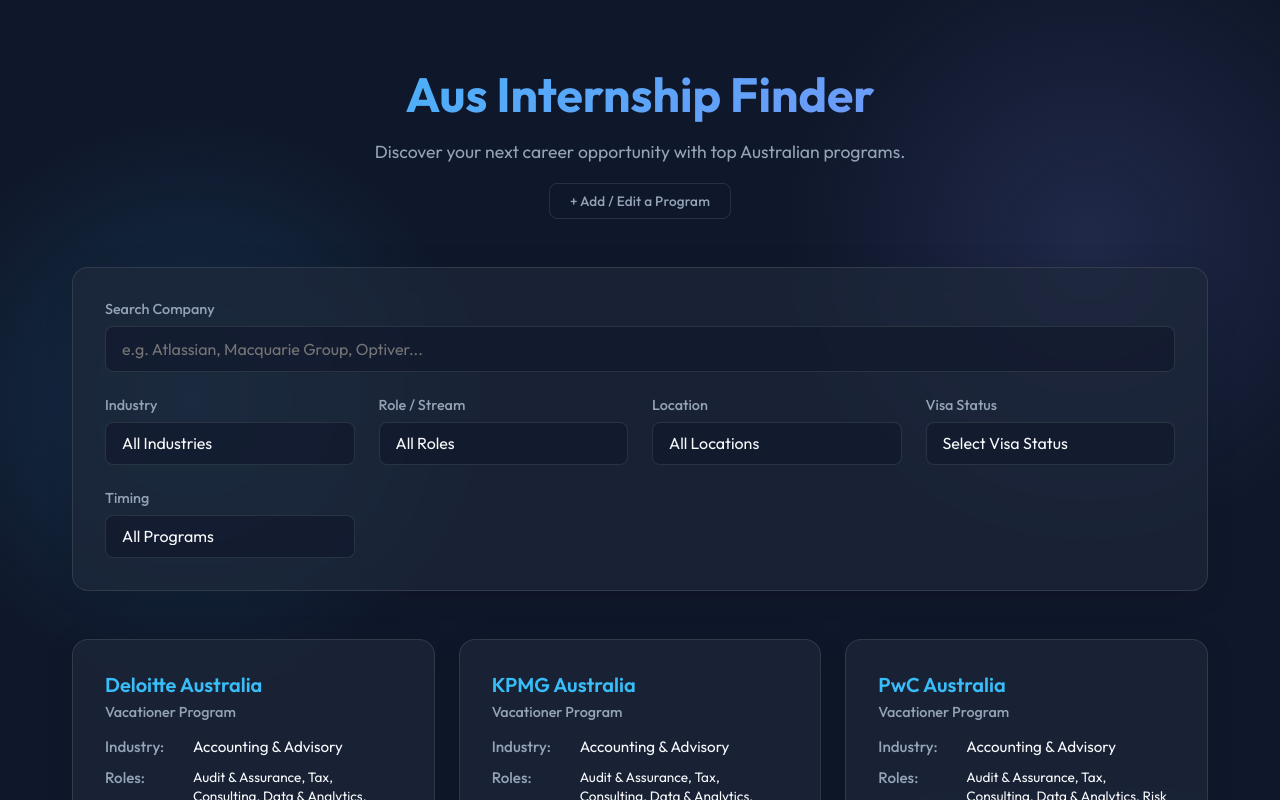
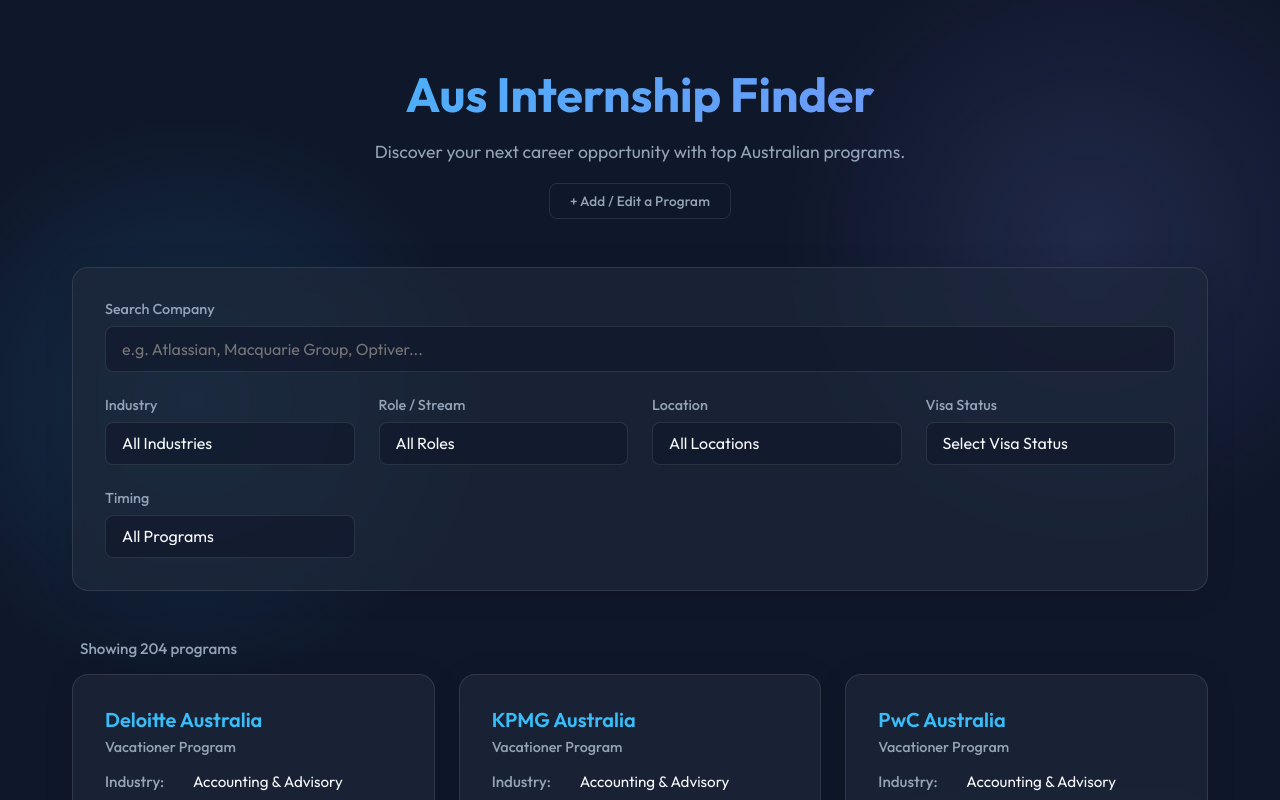
Before and after one commit to YangS1718/aus-internship-finder, a React (Vite) app: page / in a window 1280 px wide. Shown: the top 800 px of the page. Built offline with nearby package versions, Linux system fonts and the light colour scheme.

Commit message:
feat: add results counter between filters and grid

```diff
--- a/src/App.jsx
+++ b/src/App.jsx
@@ -246,6 +246,10 @@
         </div>
       </div>
 
+      <div className="results-count">
+        Showing {filteredPrograms.length} {filteredPrograms.length === 1 ? 'program' : 'programs'}
+      </div>
+
       <div className="results-grid">
         {filteredPrograms.length > 0 ? (
           filteredPrograms.map((program, idx) => (
--- a/src/index.css
+++ b/src/index.css
@@ -123,6 +123,14 @@
 }
 
 /* Grid & Cards */
+.results-count {
+  color: var(--text-muted);
+  font-size: 0.95rem;
+  font-weight: 500;
+  margin-bottom: 1rem;
+  padding-left: 0.5rem;
+}
+
 .results-grid {
   display: grid;
   grid-template-columns: repeat(auto-fill, minmax(300px, 1fr));
```
